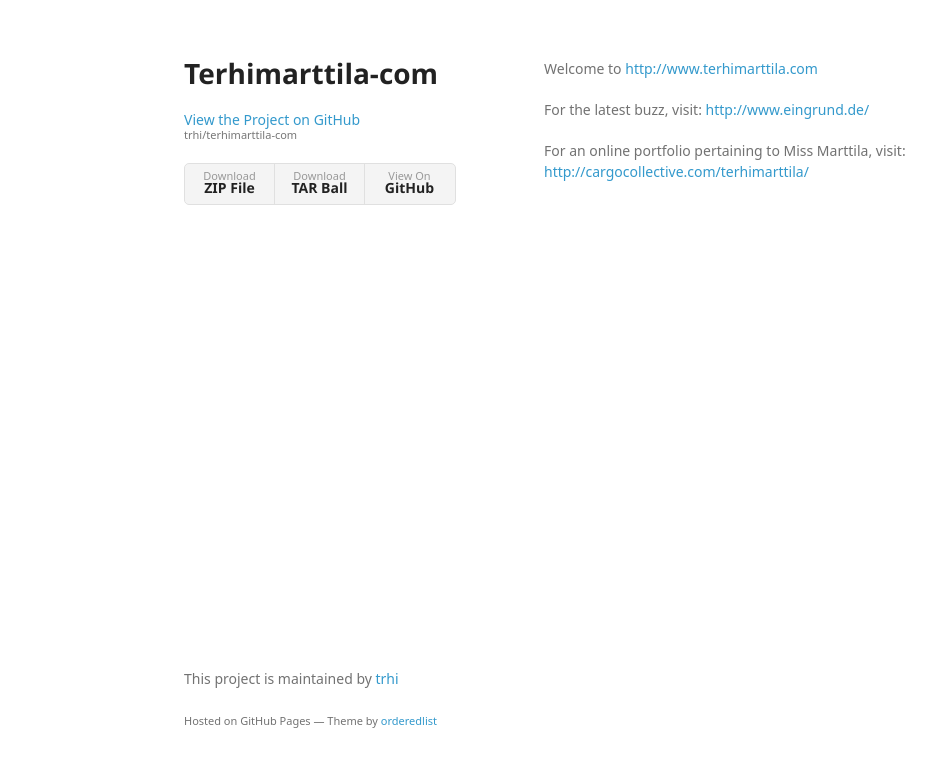
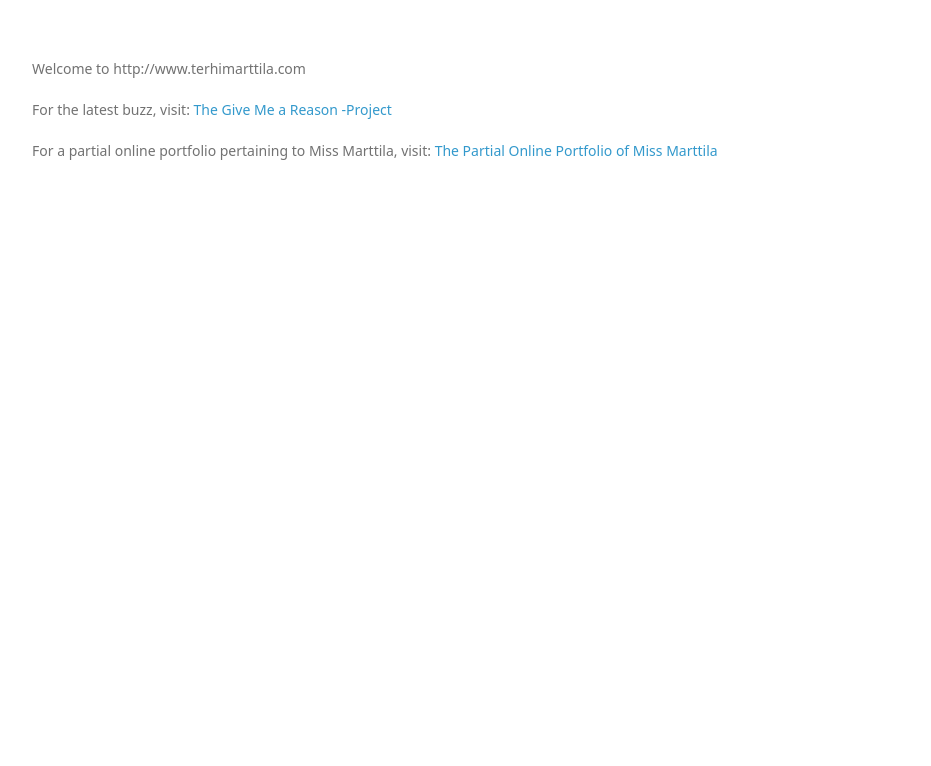
Before and after one commit to trhi/terhimarttila-com, a plain HTML site: page index.html in a window 1280 px wide. Shown: the whole page, without its empty margins (26-957 px from the left). Drawn offline with Linux system fonts and the light colour scheme; a web font is replaced by a local one.

Commit message:
polish up index.html

```diff
--- a/index.html
+++ b/index.html
@@ -13,32 +13,14 @@
     <![endif]-->
   </head>
   <body>
-    <div class="wrapper">
-      <header>
-        <h1>Terhimarttila-com</h1>
-        <p></p>
 
-        <p class="view"><a href="https://github.com/trhi/terhimarttila-com">View the Project on GitHub <small>trhi/terhimarttila-com</small></a></p>
+        <p>Welcome to http://www.terhimarttila.com</p>
+
+<p>For the latest buzz, visit: <a href="http://www.eingrund.de/">The Give Me a Reason -Project</a></p>
+
+<p>For a partial online portfolio pertaining to Miss Marttila, visit: <a href="http://cargocollective.com/terhimarttila/">The Partial Online Portfolio of Miss Marttila</a></p>
 
 
-        <ul>
-          <li><a href="https://github.com/trhi/terhimarttila-com/zipball/master">Download <strong>ZIP File</strong></a></li>
-          <li><a href="https://github.com/trhi/terhimarttila-com/tarball/master">Download <strong>TAR Ball</strong></a></li>
-          <li><a href="https://github.com/trhi/terhimarttila-com">View On <strong>GitHub</strong></a></li>
-        </ul>
-      </header>
-      <section>
-        <p>Welcome to <a href="http://www.terhimarttila.com">http://www.terhimarttila.com</a></p>
-
-<p>For the latest buzz, visit: <a href="http://www.eingrund.de/">http://www.eingrund.de/</a></p>
-
-<p>For an online portfolio pertaining to Miss Marttila, visit: <a href="http://cargocollective.com/terhimarttila/">http://cargocollective.com/terhimarttila/</a></p>
-      </section>
-      <footer>
-        <p>This project is maintained by <a href="https://github.com/trhi">trhi</a></p>
-        <p><small>Hosted on GitHub Pages &mdash; Theme by <a href="https://github.com/orderedlist">orderedlist</a></small></p>
-      </footer>
-    </div>
     <script src="javascripts/scale.fix.js"></script>
 
   </body>
```
